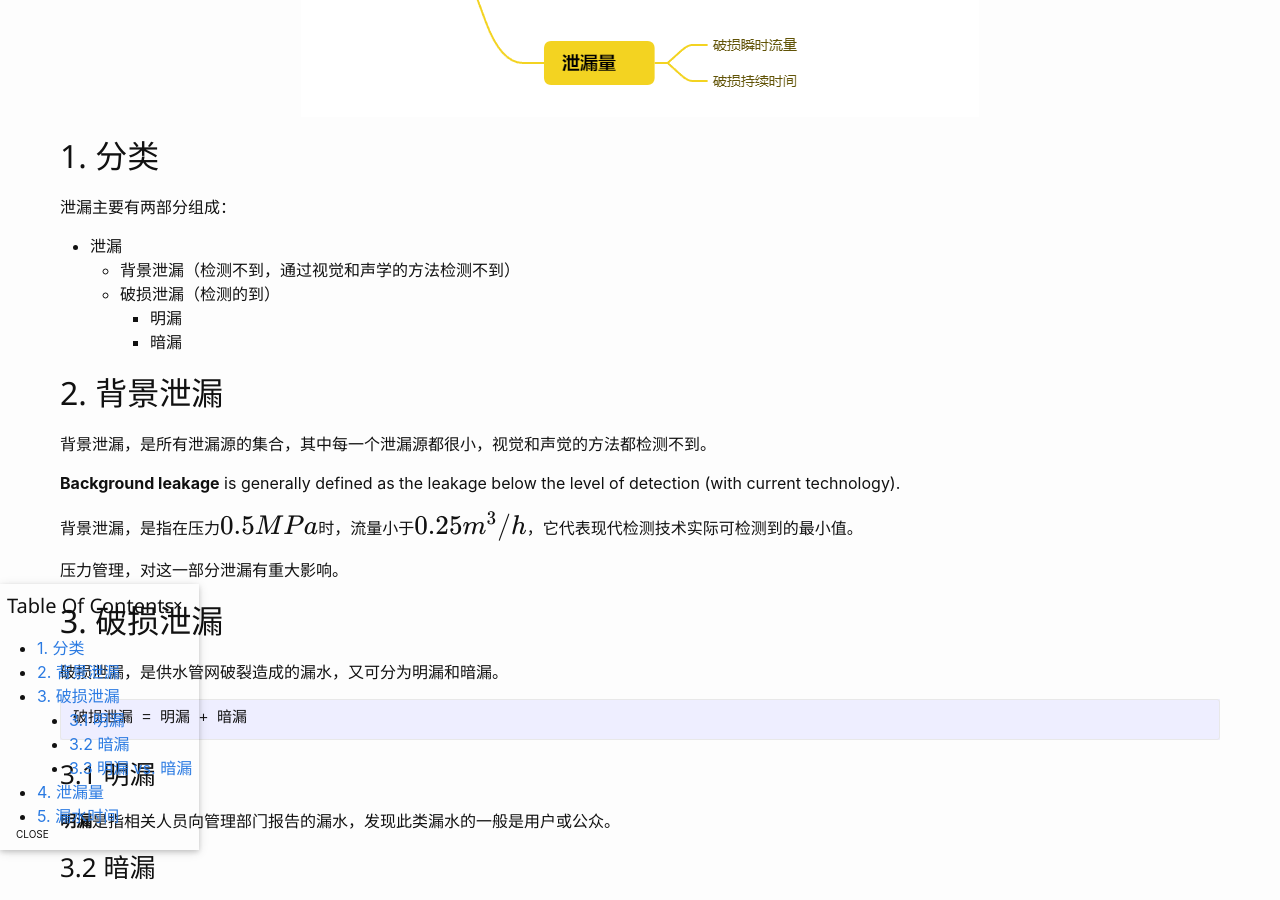
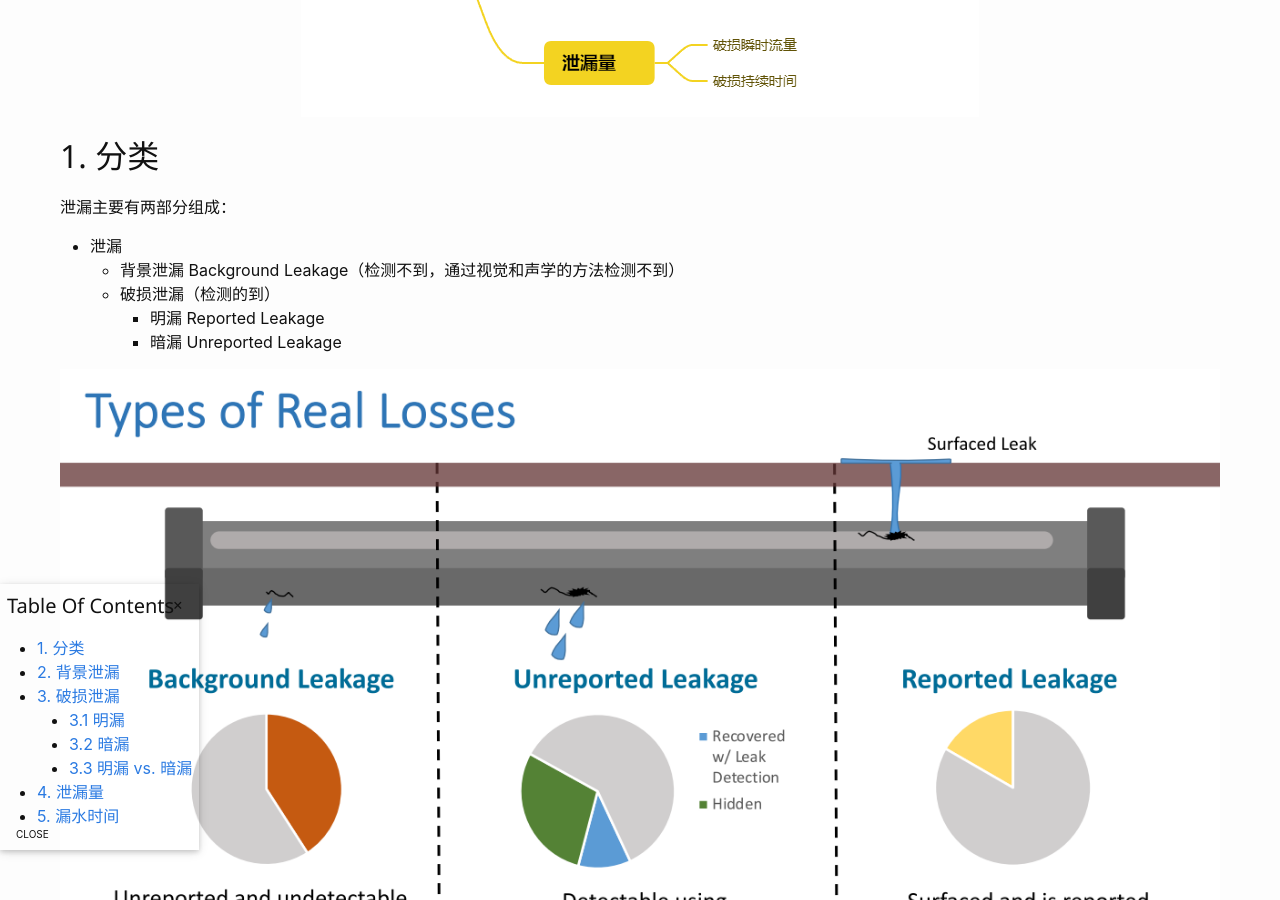
Before and after one commit to BdJmLtd/BdJmLtd.github.io, a Jekyll site: the page built from _dma/overview/dma-leakage.md, in a window 1280 px wide and 900 px high, scrolled down 500 px. Built offline with Jekyll 4.4.1, drawn with Linux system fonts in a browser that asks for light colours.

Commit message:
明漏&暗漏

```diff
--- a/_dma/overview/dma-leakage.md
+++ b/_dma/overview/dma-leakage.md
@@ -12,10 +12,14 @@ sequence: 103
 泄漏主要有两部分组成：
 
 - 泄漏
-  - 背景泄漏（检测不到，通过视觉和声学的方法检测不到）
+  - 背景泄漏 Background Leakage（检测不到，通过视觉和声学的方法检测不到）
   - 破损泄漏（检测的到）
-    - 明漏
-    - 暗漏
+    - 明漏 Reported Leakage
+    - 暗漏 Unreported Leakage
+
+{:refdef: style="text-align: center;"}
+![](/assets/image/dma/types-of-real-losses.png)
+{: refdef}
 
 ## 背景泄漏
 
```
Also changed, not shown: _dma/question/dma-faq-02.md (added, +19 -0 lines), _glossary/something-maybe-useful.md (added, +6 -0 lines), _posts/2022-08-31-dma.md (+10 -0 lines), assets/image/dma/types-of-real-losses.png (added).
